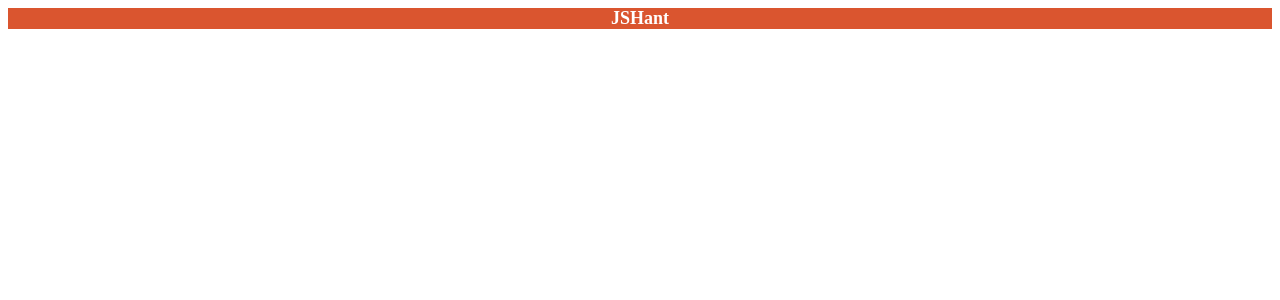
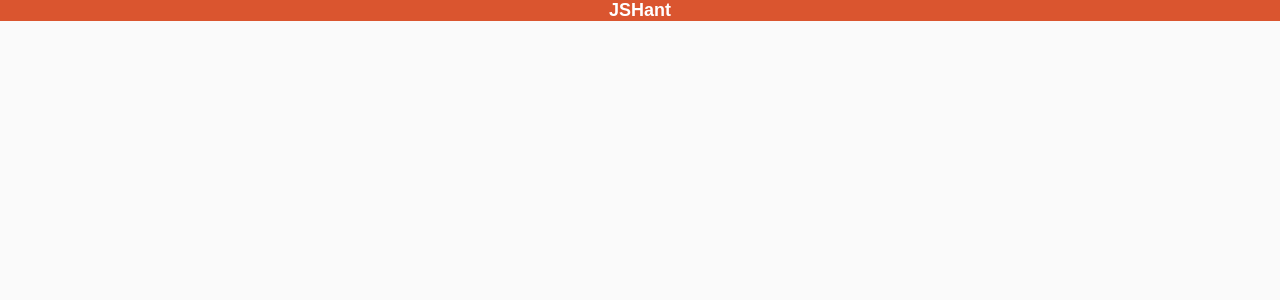
Before and after one commit to leoserrao/curso-reactjs-01, a React (Create React App) app in the folder huntweb/: page / in a window 1280 px wide. Shown: the top 300 px of the page. Built offline with nearby package versions, Linux system fonts and the light colour scheme.

Commit message:
Estilização global

```diff
--- a/huntweb/src/App.js
+++ b/huntweb/src/App.js
@@ -1,4 +1,6 @@
 import React, { Component } from "react";
+
+import './styles.css';
 
 import Header from './components/Header';
 
--- /dev/null
+++ b/huntweb/src/styles.css
@@ -0,0 +1,12 @@
+* {
+    margin: 0;
+    padding: 0;
+    outline: 0;
+    box-sizing: border-box;
+}
+
+body {
+    font-family: Arial, Helvetica, sans-serif;
+    background: #fafafa;
+    color: #333;
+}
```
